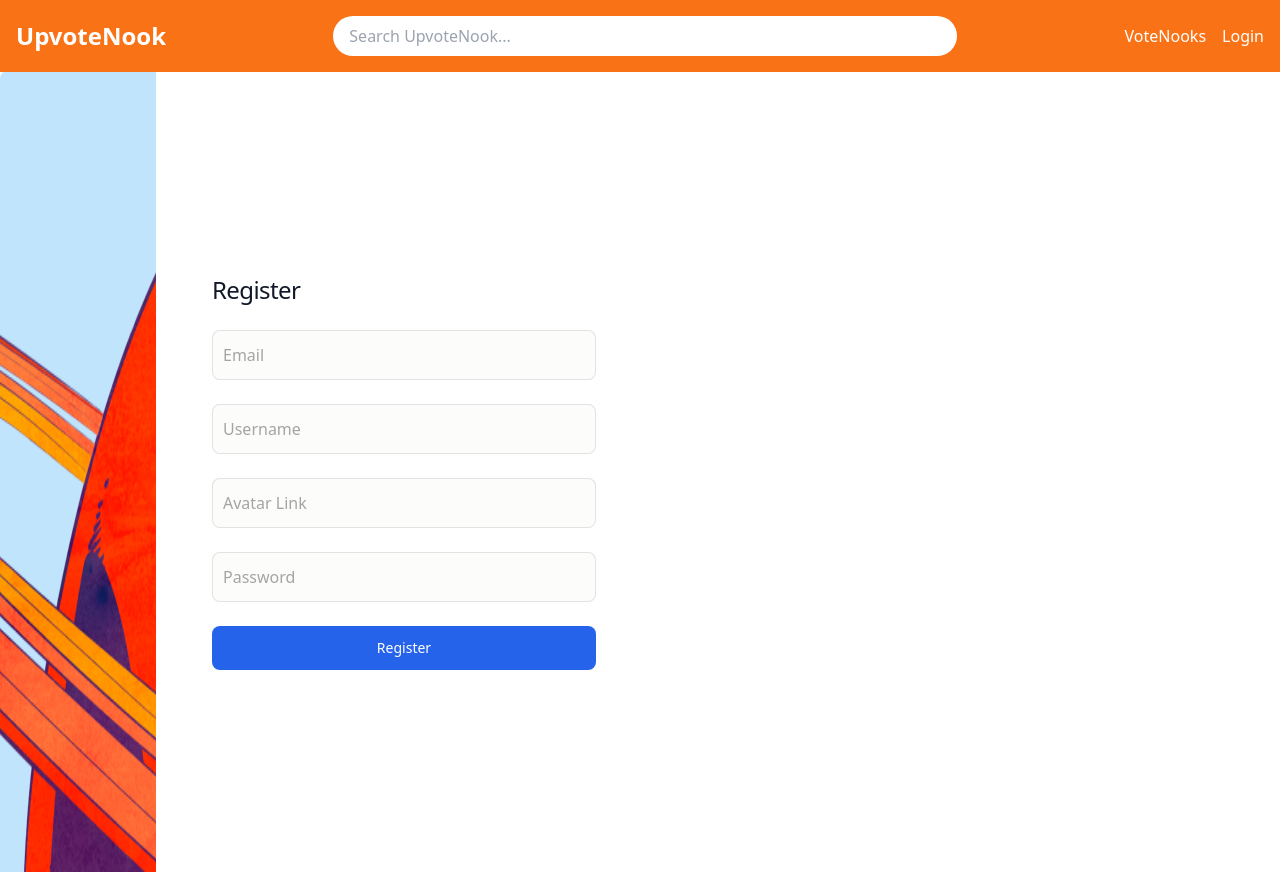
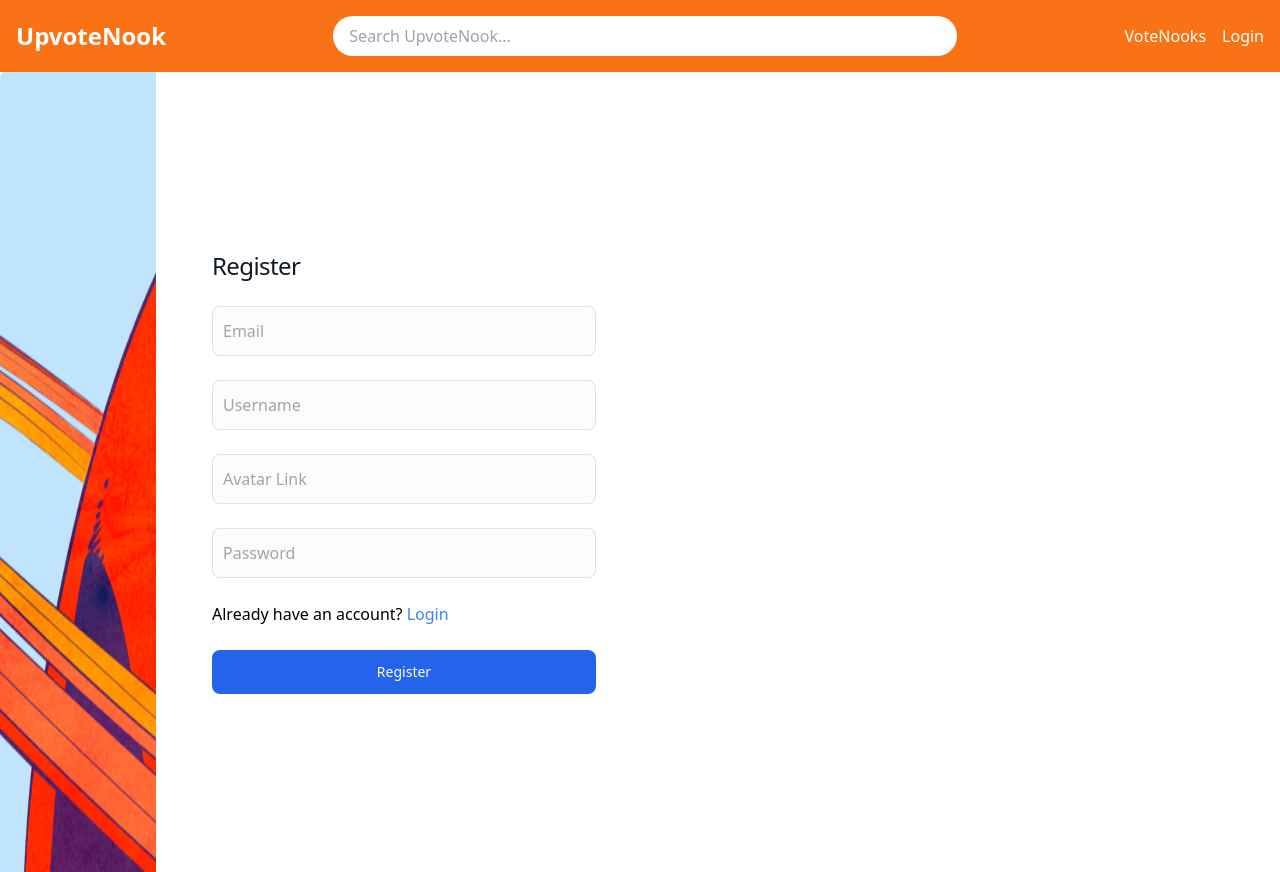
Before and after one commit to Christinamelwani/upvote_hub, a Vue app in the folder frontend/: page /register in a window 1280 px wide. Built offline with nearby package versions, Linux system fonts and the light colour scheme; what vue-sweetalert2 would draw is missing.

Commit message:
Make login link to register

```diff
--- a/frontend/src/components/UserForm.vue
+++ b/frontend/src/components/UserForm.vue
@@ -36,7 +36,7 @@ export default {
                   placeholder="Email"
                 />
               </div>
-              <div v-if="submitText === 'Register'">
+              <div v-if="submitText == 'Register'">
                 <input
                   v-model="username"
                   type="text"
@@ -69,6 +69,18 @@ export default {
                   class="border border-[1px] border-[rgba(0,0,0,.1)] rounded-lg bg-[#fcfcfb] block w-full p-2.5 placeholder-[#a5a4a4]"
                 />
               </div>
+              <div v-if="submitText == 'Register'">
+                Already have an account?
+                <router-link to="/login" class="text-blue-500"
+                  >Login</router-link
+                >
+              </div>
+              <div v-else>
+                No account yet?
+                <router-link class="text-blue-500" to="/register"
+                  >Register</router-link
+                >
+              </div>
               <button
                 @click.prevent="
                   submitAction(email, password, username, avatarUrl)
```
